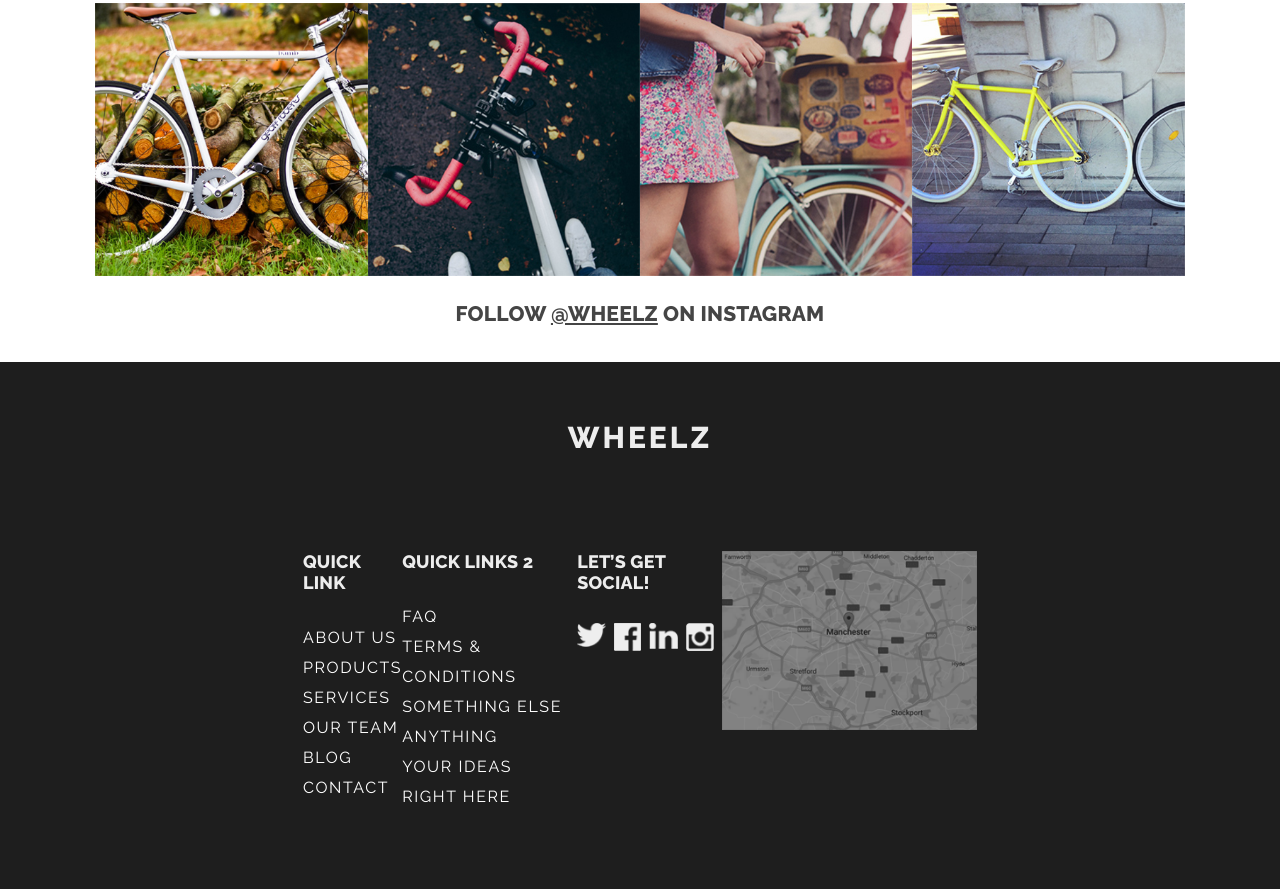
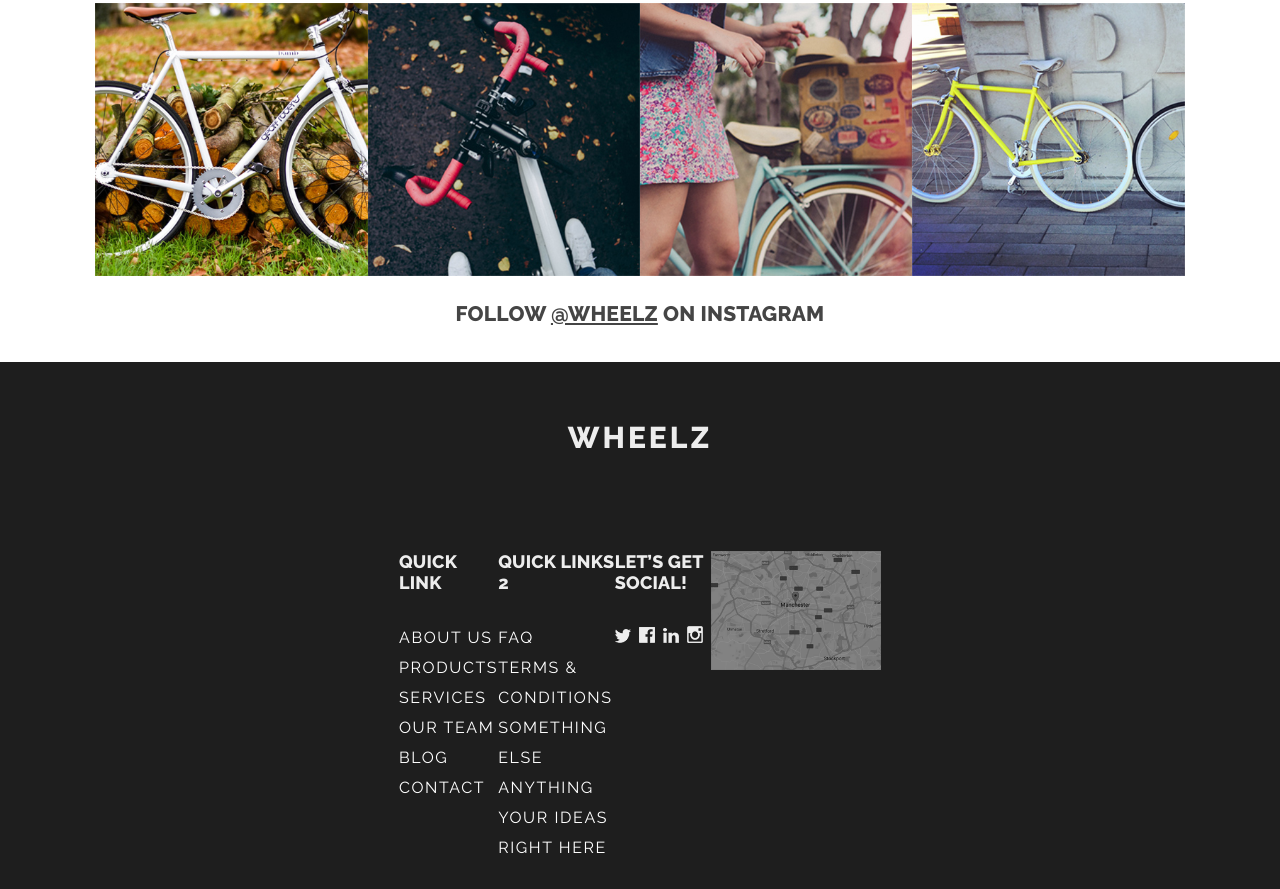
Before and after one commit to MarynaKameneva/Wheels, a website: page index.html in a window 1280 px wide. Shown: the part 3328-4217 px from the top of the page. Drawn offline with Linux system fonts and the light colour scheme.

Commit message:
second covvm

```diff
--- a/SCSS/style.scss
+++ b/SCSS/style.scss
@@ -431,6 +431,7 @@
     background-color: #1e1e1e;
     color: #ededed;
 
+
     &-header {
         &__title {
             @extend .ba-section__title;
@@ -441,7 +442,7 @@
 
     &-wrapper {
         max-width: 1150px;
-        margin: 66px auto;
+        margin: 66px 96px;
         display: flex;
         flex-direction: row;
         text-align: left;
```
Also changed, not shown: styles/app.css, styles/style.css.
